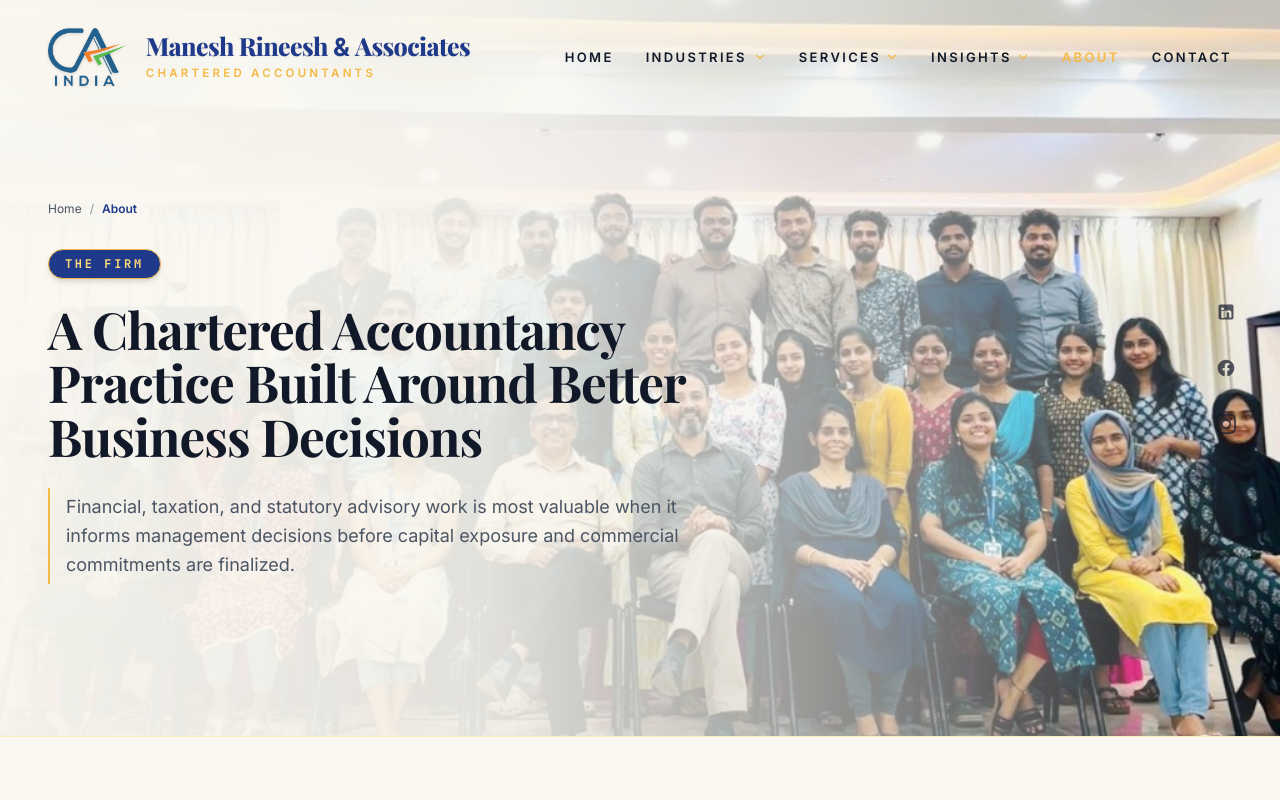
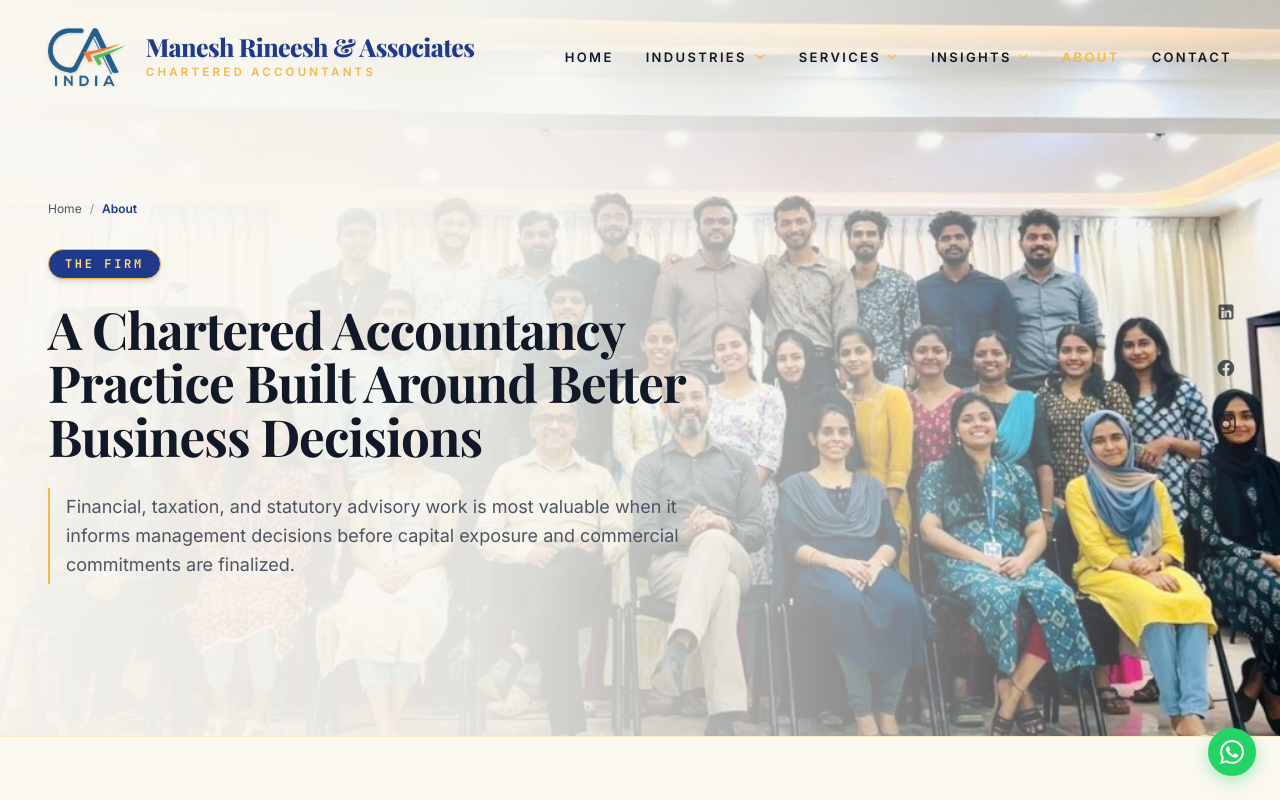
Before and after one commit to cleverupp-technologies/mra-new-07-08, a Next.js app: page /about in a window 1280 px wide. Shown: the top 800 px of the page. Built offline with nearby package versions, Linux system fonts and the light colour scheme; a web font is replaced by a local one.

Commit message:
Add WhatsApp CTA and refine ampersand styling

```diff
--- a/app/layout.tsx
+++ b/app/layout.tsx
@@ -1,5 +1,6 @@
 import type { Metadata, Viewport } from "next";
 import "./globals.css";
+import { WhatsAppCTA } from "@/components/ui/WhatsAppCTA";
 
 export const metadata: Metadata = {
   metadataBase: new URL("https://maneshrineesh.com"),
@@ -145,7 +146,10 @@
           }}
         />
       </head>
-      <body>{children}</body>
+      <body>
+        {children}
+        <WhatsAppCTA />
+      </body>
     </html>
   );
 }
--- a/components/sections/Section01Hero/HeroNav.tsx
+++ b/components/sections/Section01Hero/HeroNav.tsx
@@ -2,7 +2,7 @@
 
 import React, { useState, useEffect } from "react";
 import Link from "next/link";
-import { usePathname } from "next/navigation";
+import { usePathname, useRouter } from "next/navigation";
 import { motion, AnimatePresence } from "framer-motion";
 import {
   Menu,
@@ -17,6 +17,7 @@
   const [isInsightsOpen, setIsInsightsOpen] = useState(false);
   const [scrolled, setScrolled] = useState(false);
   const pathname = usePathname();
+  const router = useRouter();
 
   useEffect(() => {
     const handleScroll = () => {
@@ -31,6 +32,23 @@
     return () => window.removeEventListener("scroll", handleScroll);
   }, []);
 
+  {/* Hash scroll listener on home page landing */}
+  useEffect(() => {
+    if (pathname === "/" && typeof window !== "undefined") {
+      const hash = window.location.hash;
+      if (hash === "#industries" || hash === "#services") {
+        const targetId = hash.replace("#", "");
+        const timer = setTimeout(() => {
+          const el = document.getElementById(targetId);
+          if (el) {
+            el.scrollIntoView({ behavior: "smooth" });
+          }
+        }, 150);
+        return () => clearTimeout(timer);
+      }
+    }
+  }, [pathname]);
+
   const isLightPage = pathname === "/contact" || pathname.startsWith("/services") || pathname.startsWith("/industries") || pathname.startsWith("/insights");
 
   const navItems = [
@@ -41,6 +59,39 @@
     { name: "Insights", href: "/insights" },
     { name: "Contact", href: "/contact" },
   ];
+
+  const handleMobileNavClick = (
+    e: React.MouseEvent<HTMLAnchorElement>,
+    item: { name: string; href: string }
+  ) => {
+    setIsOpen(false);
+
+    if (item.name === "Industries" || item.href === "/industries") {
+      e.preventDefault();
+      if (pathname === "/") {
+        const el = document.getElementById("industries");
+        if (el) {
+          el.scrollIntoView({ behavior: "smooth" });
+        }
+      } else {
+        router.push("/#industries");
+      }
+      return;
+    }
+
+    if (item.name === "Services" || item.href === "/services") {
+      e.preventDefault();
+      if (pathname === "/") {
+        const el = document.getElementById("services");
+        if (el) {
+          el.scrollIntoView({ behavior: "smooth" });
+        }
+      } else {
+        router.push("/#services");
+      }
+      return;
+    }
+  };
 
   const isActive = (href: string) => {
     if (href === "/") return pathname === "/";
@@ -100,7 +151,7 @@
                 <span className="text-[19px] sm:text-[21px] lg:text-[22px] xl:text-[25px] font-extrabold leading-[1.1] font-serif tracking-tight drop-shadow-sm group-hover:text-[#F4B942] transition-colors block text-[#1F3A8A]">
                   Manesh Rineesh<br className="lg:hidden" />
                   <span className="hidden lg:inline">&nbsp;</span>
-                  <span className="font-sans font-bold mr-1 lg:mr-1.5">&amp;</span>Associates
+                  &amp; Associates
                 </span>
 
                 <span className="text-[9px] sm:text-[10px] lg:text-[10.5px] xl:text-[11.5px] font-semibold uppercase tracking-[0.28em] text-[#F4B942] mt-1 font-sans block whitespace-nowrap">
@@ -784,7 +835,7 @@
                     <Link
                       key={item.name}
                       href={item.href}
-                      onClick={() => setIsOpen(false)}
+                      onClick={(e) => handleMobileNavClick(e, item)}
                       className={`text-lg sm:text-xl lg:text-2xl font-serif font-bold tracking-tight flex items-center justify-between transition-colors py-2 border-b border-[#FAF8F1]/15 ${
                         active ? "text-[#F4B942]" : "text-[#FAF8F1] hover:text-[#F4B942]"
                       }`}
--- /dev/null
+++ b/components/ui/WhatsAppCTA.tsx
@@ -0,0 +1,25 @@
+"use client";
+
+import React from "react";
+
+export function WhatsAppCTA() {
+  return (
+    <a
+      href="https://wa.me/919567523620"
+      target="_blank"
+      rel="noopener noreferrer"
+      aria-label="Chat with Manesh Rineesh & Associates on WhatsApp"
+      className="fixed bottom-5 right-5 sm:bottom-6 sm:right-6 z-50 w-11 h-11 sm:w-12 sm:h-12 rounded-full bg-[#25D366] text-white flex items-center justify-center shadow-[0_4px_16px_rgba(37,211,102,0.4)] hover:shadow-[0_6px_20px_rgba(37,211,102,0.5)] hover:scale-105 active:scale-95 transition-all duration-200 ease-out cursor-pointer group"
+    >
+      <svg
+        className="w-6 h-6 fill-current"
+        viewBox="0 0 24 24"
+        aria-hidden="true"
+      >
+        <path d="M.057 24l1.687-6.163c-1.041-1.804-1.588-3.849-1.587-5.946.003-6.556 5.338-11.891 11.893-11.891 3.181.001 6.167 1.24 8.413 3.488 2.245 2.248 3.481 5.236 3.48 8.414-.003 6.557-5.338 11.892-11.893 11.892-1.99-.001-3.951-.5-5.688-1.448l-6.205 1.654zm6.597-3.807c1.676.995 3.276 1.591 5.392 1.592 5.448 0 9.886-4.434 9.889-9.885.002-5.462-4.415-9.89-9.881-9.892-5.452 0-9.887 4.434-9.889 9.884-.001 2.225.651 3.891 1.746 5.634l-.999 3.648 3.742-.981zm11.387-5.464c-.074-.124-.272-.198-.57-.347-.297-.149-1.758-.868-2.031-.967-.272-.099-.47-.149-.669.149-.198.297-.768.967-.941 1.165-.173.198-.347.223-.644.074-.297-.149-1.255-.462-2.39-1.475-.883-.788-1.48-1.761-1.653-2.059-.173-.297-.018-.458.13-.606.134-.133.297-.347.446-.521.151-.172.2-.296.3-.495.099-.198.05-.372-.025-.521-.075-.148-.669-1.611-.916-2.206-.242-.579-.487-.501-.669-.51l-.57-.01c-.198 0-.52.074-.792.372s-1.04 1.016-1.04 2.479 1.065 2.876 1.213 3.074c.149.198 2.095 3.2 5.076 4.487.709.306 1.263.489 1.694.626.712.226 1.36.194 1.872.118.571-.085 1.758-.719 2.006-1.413.248-.695.248-1.29.173-1.414z" />
+      </svg>
+    </a>
+  );
+}
+
+export default WhatsAppCTA;
```
